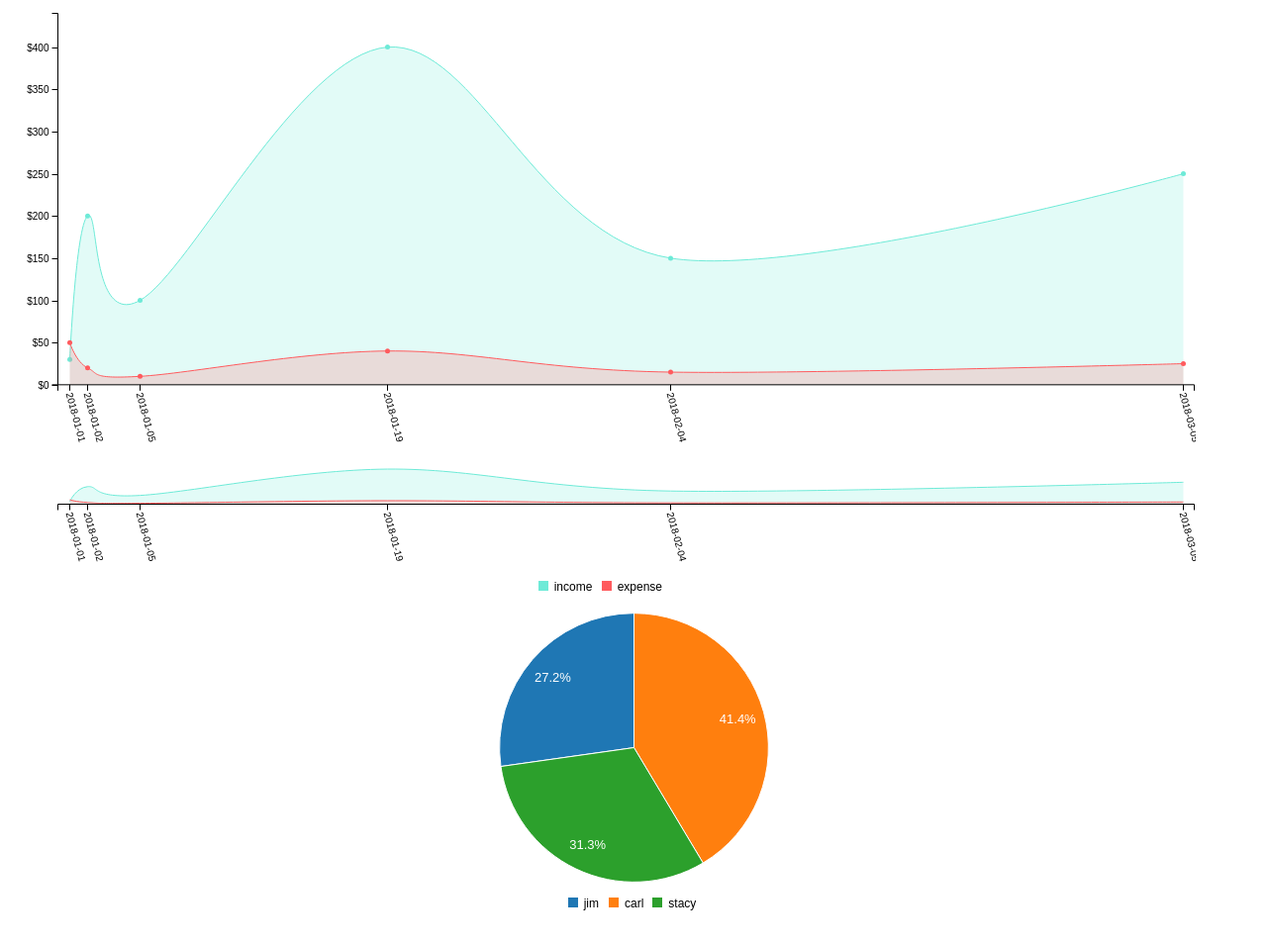
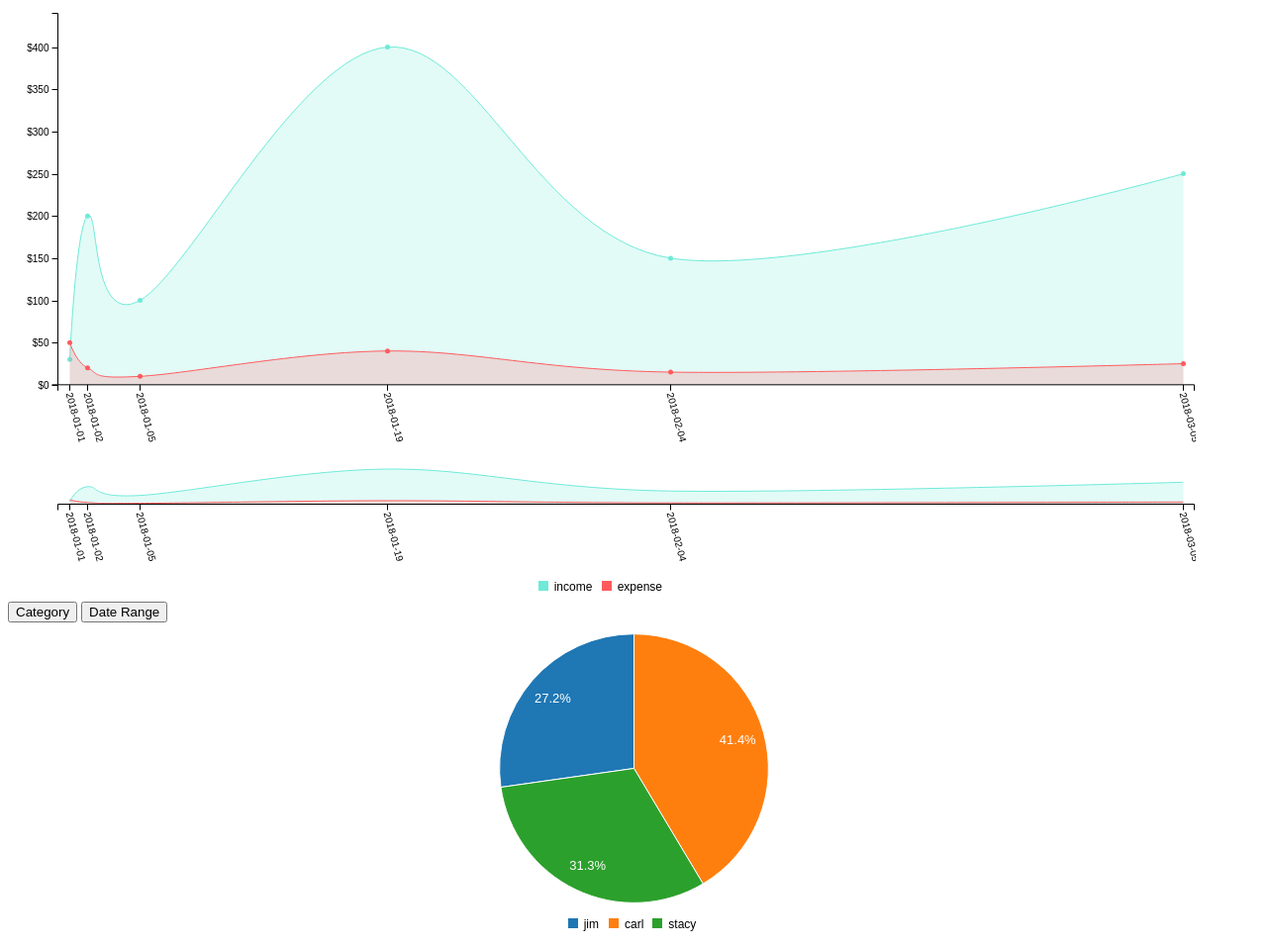
Before and after one commit to erindcole/BudgetAnalysis, a Flask app: page /json_read in a window 1280 px wide. Shown: the whole page at 99% size. Before the commit the page ends 920 px from the top, so only its background shows below. Run offline with Flask 2, Linux system fonts and the light colour scheme.

Commit message:
add buttons for the pie chart

```diff
--- a/frontend/templates/load_from_json.html
+++ b/frontend/templates/load_from_json.html
@@ -13,13 +13,17 @@
     <script src="{{url_for('static', filename='area_line_charts.js')}}" type='text/javascript'></script>
     <script src="{{url_for('static', filename='pie.js')}}" type='text/javascript'></script>
     <div id="chart"></div>
-    <div id="chart_pie"></div>
 
 </head>
 <body>
-<script>
-draw_area_line_chart({{x | safe}}, {{income | safe}}, {{expense | safe}});
-draw_pie({{pie | safe}});
-</script>
+<script> draw_area_line_chart({{x | safe}}, {{income | safe}}, {{expense | safe}}); </script>
+
+    <header>
+        <button id='cat'>Category</button>
+        <button id='dat'>Date Range</button>
+    </header>
+
+    <div id="chart_pie"></div>
+<script> draw_pie({{pie | safe}}); </script>
 </body>
 </html>
```
